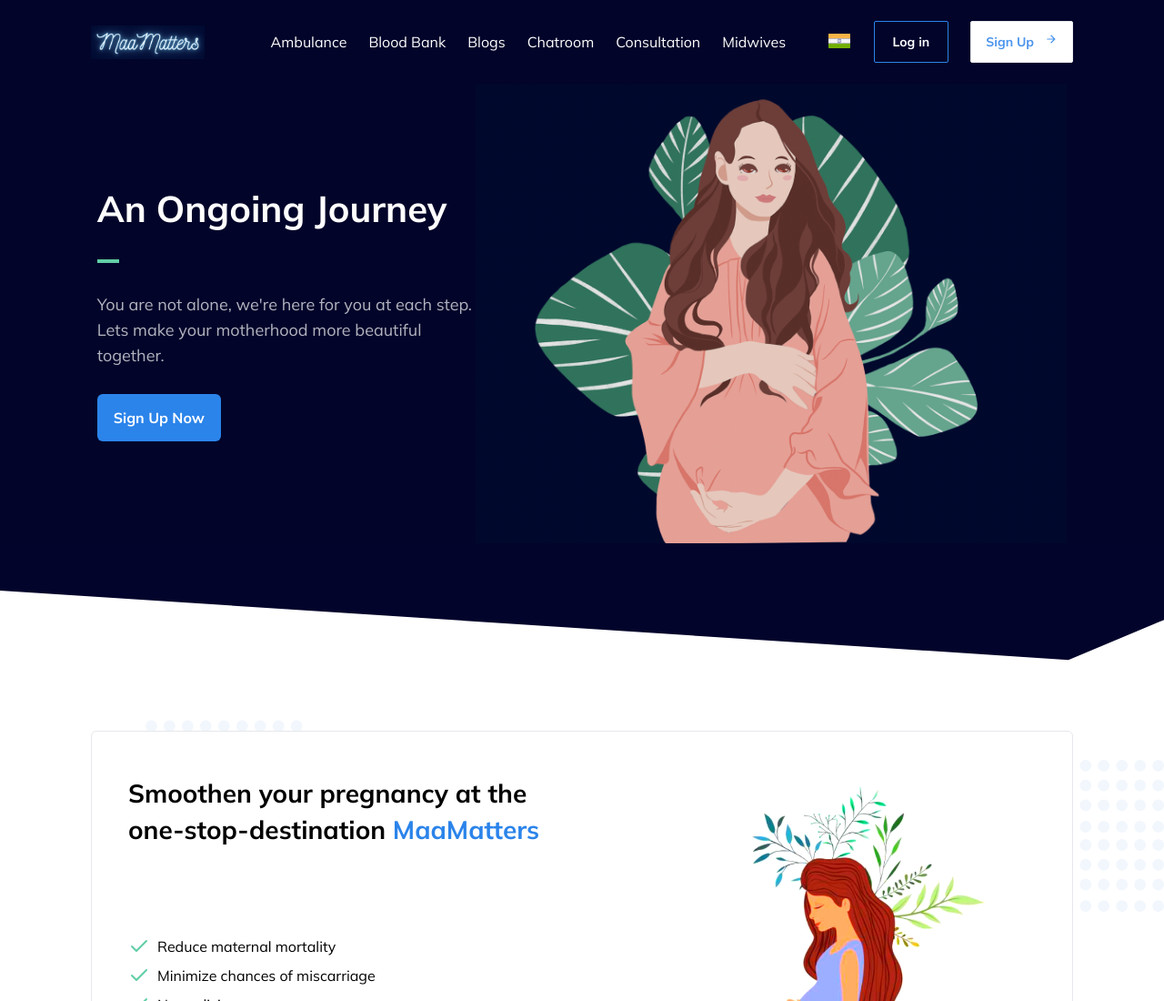
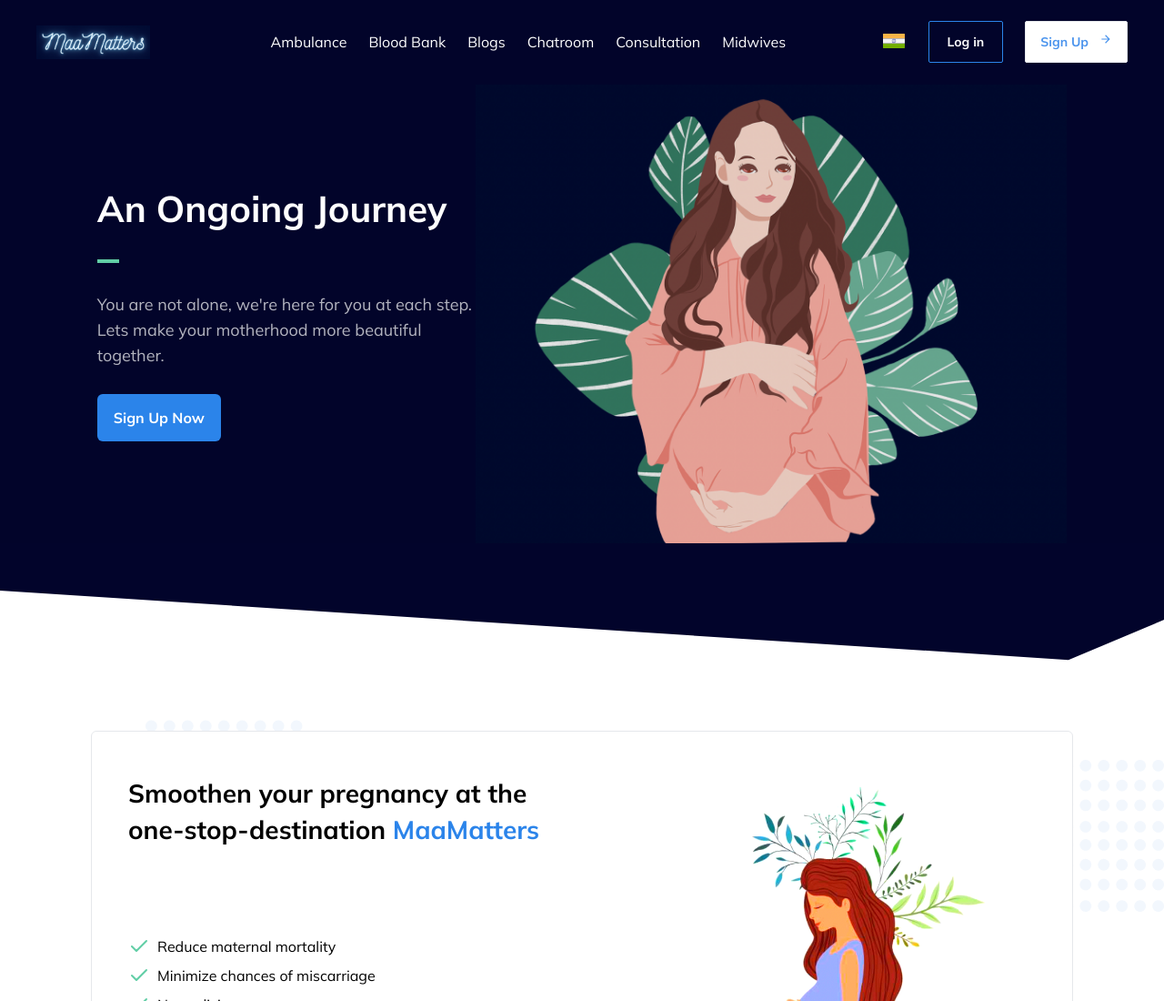
Before and after one commit to TanishiNayak/MaaMatters, a website built with Vite: page index.html in a window 1280 px wide. Shown: the top 1100 px of the page at 91% size. Built offline with nearby package versions, Linux system fonts and the light colour scheme.

Commit message:
Fixed Navbar

```diff
--- a/index.html
+++ b/index.html
@@ -48,8 +48,8 @@
 
   <div class="overflow-x-hidden relative w-full">
        <!--Navbar-->
-    <nav class="bg-deepBlue">
-      <div class="relative w-[1080px] mx-auto flex items-center justify-between ">
+    <nav class="bg-deepBlue top-0 sticky">
+      <div class="relative w-full px-10 mx-auto flex items-center justify-between ">
 
           <!-- logo -->
           <a href="/" class="cursor-pointer py-7 pr-7">
@@ -236,7 +236,7 @@
                   </div>
               </div>
             </div>
-          <img src="images/sideimg.png"
+          <img alt="image" src="images/sideimg.png"
           class="h-[30rem] saturate-200 pr-10 brightness-110">
 </section>
 
```
